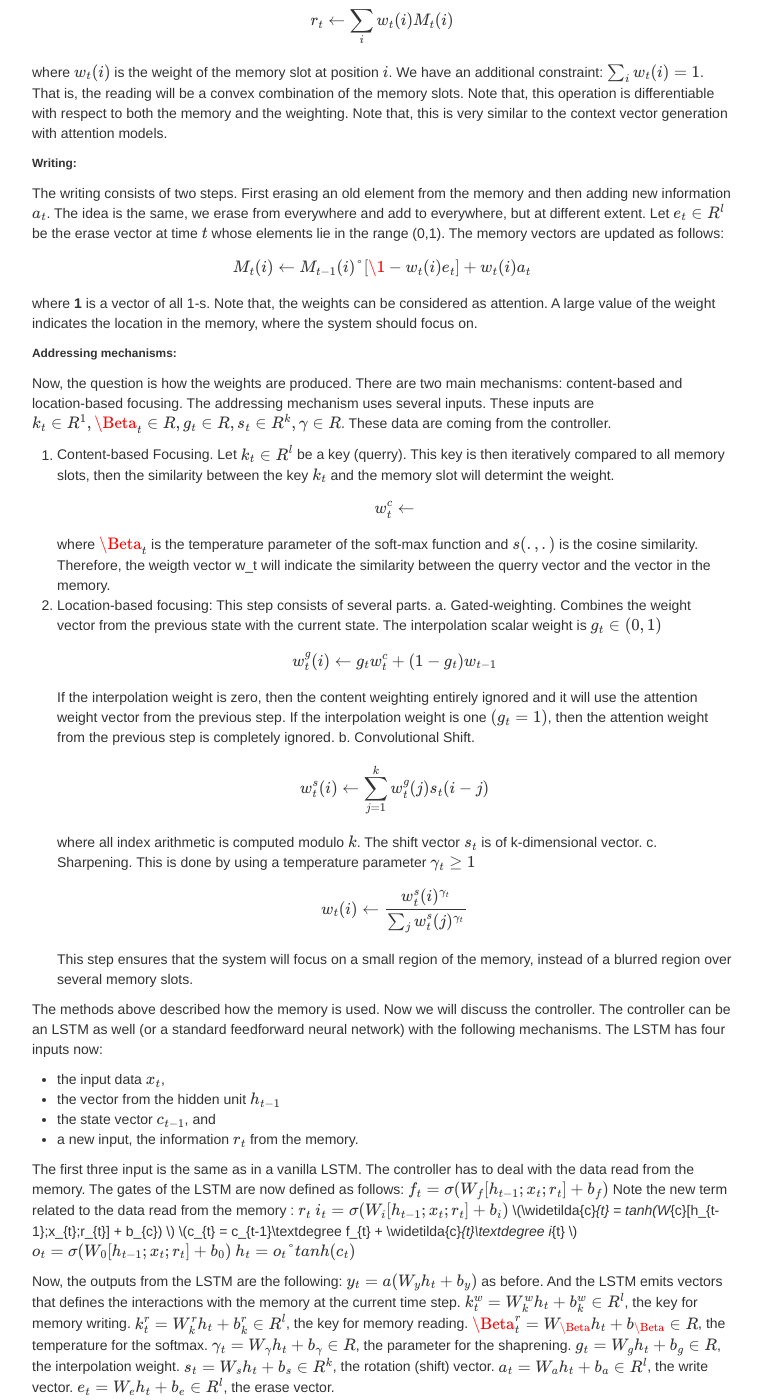
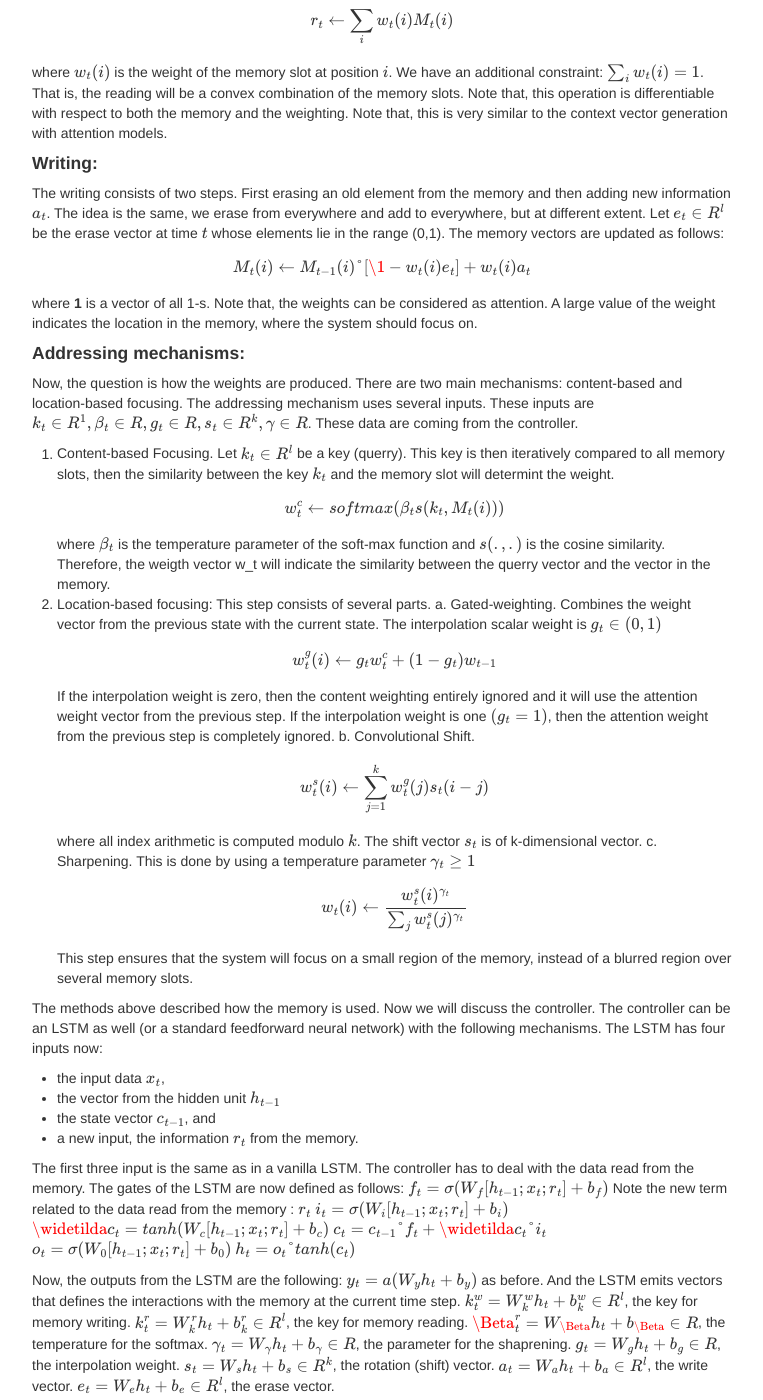
Before and after one commit to kfattila/kfattila.github.io, a Jekyll site: the page built from pages/NTM.md, in a window 1280 px wide and 1400 px high, scrolled down 520 px. Shown: the whole window, without its empty margins (258-1021 px from the left). Built offline with Jekyll 4.4.1, drawn with Linux system fonts in a browser that asks for light colours; formulas are drawn with MathJax 3; comment, search, counter and statistics services are not loaded.

Commit message:
Lectures

```diff
--- a/pages/NTM.md
+++ b/pages/NTM.md
@@ -13,36 +13,36 @@ The NTMs are based on vectors, it reads vectors and outputs vectors, and it oper
 The memory is an array consisting of vectors. Let \\(M \in R^{k \times l}\\) denote the memory. This memory has \\(k\\)  memory slots and each slot is an l dimensional real-valued vector. The memory slot at position \\(i\\) will be indexed as \\(M(i)\\). The reading and the writing has to be differentiable. So the key idea is that the reading/writing happens at everywhere in the memory, but at different extent.
 Let us index the memory at each time as \\(M_{t}\\).  This means just the memory state at step \\(t\\).
 
-###### Reading:
+#### Reading:
 
 The reading from the memory is defined as:
 \\[ r_{t} \leftarrow \sum_{i} w_{t}(i)M_{t}(i) \\]
 where \\(w_{t}(i)\\) is the weight of the memory slot at position \\(i\\).  We have an additional constraint: \\(\sum_{i} w_{t}(i) = 1\\). That is, the reading will be a convex combination of the memory slots.
 Note that, this operation is differentiable with respect to both the memory and the weighting. Note that, this is very similar to the context vector generation with attention models.
 
-###### Writing:
+#### Writing:
 
 The writing consists of two steps. First erasing an old element from the memory and then adding new information \\(a_{t}\\). The idea is the same, we erase from everywhere and add to everywhere, but at different extent. Let \\(e_{t} \in R^{l}\\) be the erase vector at time \\(t\\) whose elements lie in the range (0,1). The memory vectors are updated as follows:
-\\[M_{t}(i) \leftarrow M_{t-1}(i)\textdegree\[\1 − w_{t}(i)e_{t}\] + w_{t}(i)a_{t}\\]
+\\[M_{t}(i) \leftarrow M_{t-1}(i)\textdegree [\1 − w_{t}(i)e_{t}] + w_{t}(i)a_{t}\\]
 where **1** is a vector of all 1-s.
 Note that, the weights can be considered as attention. A large value of the weight indicates the location in the memory, where the system should focus on.
 
-###### Addressing mechanisms:
+#### Addressing mechanisms:
 
-Now, the question is how the weights are produced. There are two main mechanisms: content-based and location-based focusing. The addressing mechanism uses several inputs. These inputs are \\(k_{t} \in R^{1}, \Beta_{t} \in R, g_{t} \in R, s_{t} \in R^{k}, \gamma \in R\\). These data are coming from the controller.
+Now, the question is how the weights are produced. There are two main mechanisms: content-based and location-based focusing. The addressing mechanism uses several inputs. These inputs are \\(k_{t} \in R^{1}, \beta_{t} \in R, g_{t} \in R, s_{t} \in R^{k}, \gamma \in R\\). These data are coming from the controller.
 
-1. Content-based Focusing. Let \\(k_{t} \in R^{l}\\) be a key (querry). This key is then iteratively compared to all memory slots, then the similarity between the key \\(k_{t}\\)  and the memory slot will determint the weight. \\[w_{t}^{c} \leftarrow \\] where \\(\Beta_{t}\\) is the temperature parameter of the soft-max function and \\(s(.,.)\\) is the cosine similarity. Therefore, the weigth vector w_t  will indicate the similarity between the querry vector and the vector in the memory.
+1. Content-based Focusing. Let \\(k_{t} \in R^{l}\\) be a key (querry). This key is then iteratively compared to all memory slots, then the similarity between the key \\(k_{t}\\)  and the memory slot will determint the weight. \\[w_{t}^{c} \leftarrow softmax(\beta_{t}s(k_{t}, M_{t}(i))) \\] where \\(\beta_{t}\\) is the temperature parameter of the soft-max function and \\(s(.,.)\\) is the cosine similarity. Therefore, the weigth vector w_t  will indicate the similarity between the querry vector and the vector in the memory.
 2. Location-based focusing: This step consists of several parts.
-	a. Gated-weighting.
-	Combines the weight vector from the previous state with the current state. The interpolation scalar weight is \\(g_{t} \in (0,1)\\)
-	\\[w_{t}^{g}(i) \leftarrow g_{t}w_{t}^{c} + (1 - g_{t})w_{t-1} \\]
-	If the interpolation weight is zero, then the content weighting entirely ignored and it will use the attention weight vector from the previous step. If the interpolation weight is one \\((g_{t} = 1)\\), then the attention weight from the previous step is completely ignored.
-	b. Convolutional Shift.
-	\\[w_{t}^{s}(i) \leftarrow \sum_{j=1}^{k}w_{t}^{g}(j)s_{t}(i - j)\\]
-	where all index arithmetic is computed modulo \\(k\\). The shift vector \\(s_{t}\\) is of k-dimensional vector.
-	c. Sharpening. This is done by using a temperature parameter \\(\gamma_{t} \geq 1\\)
-	\\[w_{t}(i) \leftarrow \frac{w_{t}^{s}(i)^{\gamma_{t}}}{\sum_{j}w_{t}^{s}(j)^{\gamma_{t}}}\\]
-	This step ensures that the system will focus on a small region of the memory, instead of a blurred region over several memory slots.
+  a. Gated-weighting.
+Combines the weight vector from the previous state with the current state. The interpolation scalar weight is \\(g_{t} \in (0,1)\\)
+\\[w_{t}^{g}(i) \leftarrow g_{t}w_{t}^{c} + (1 - g_{t})w_{t-1} \\]
+If the interpolation weight is zero, then the content weighting entirely ignored and it will use the attention weight vector from the previous step. If the interpolation weight is one \\((g_{t} = 1)\\), then the attention weight from the previous step is completely ignored.
+  b. Convolutional Shift.
+\\[w_{t}^{s}(i) \leftarrow \sum_{j=1}^{k}w_{t}^{g}(j)s_{t}(i - j)\\]
+where all index arithmetic is computed modulo \\(k\\). The shift vector \\(s_{t}\\) is of k-dimensional vector.
+  c. Sharpening. This is done by using a temperature parameter \\(\gamma_{t} \geq 1\\)
+ \\[w_{t}(i) \leftarrow \frac{w_{t}^{s}(i)^{\gamma_{t}}}{\sum_{j}w_{t}^{s}(j)^{\gamma_{t}}}\\]
+This step ensures that the system will focus on a small region of the memory, instead of a blurred region over several memory slots.
 
 
 
@@ -57,8 +57,8 @@ The controller has to deal with the data read from the memory. The gates of the
 \\(f_{t} = \sigma(W_{f}[h_{t-1};x_{t};r_{t}] + b_{f})\\)
 Note the new term related to the data read from the memory : \\(r_{t}\\)
 \\(i_{t} = \sigma(W_{i}[h_{t-1};x_{t};r_{t}] + b_{i}) \\)
-\\(\widetilda{c}_{t} = tanh(W_{c}[h_{t-1};x_{t};r_{t}] + b_{c}) \\)
-\\(c_{t} = c_{t-1}\textdegree f_{t} + \widetilda{c}_{t}\textdegree i_{t} \\)
+\\(\widetilda{c}\_{t} = tanh(W_{c}[h_{t-1};x_{t};r_{t}] + b_{c}) \\)
+\\(c_{t} = c_{t-1}\textdegree f_{t} + \widetilda{c}\_{t}\textdegree i_{t} \\)
 \\(o_{t} = \sigma(W_{0}[h_{t-1};x_{t};r_{t}] + b_{0}) \\)
 \\(h_{t} = o_{t}\textdegree tanh(c_{t}) \\)
 
```
